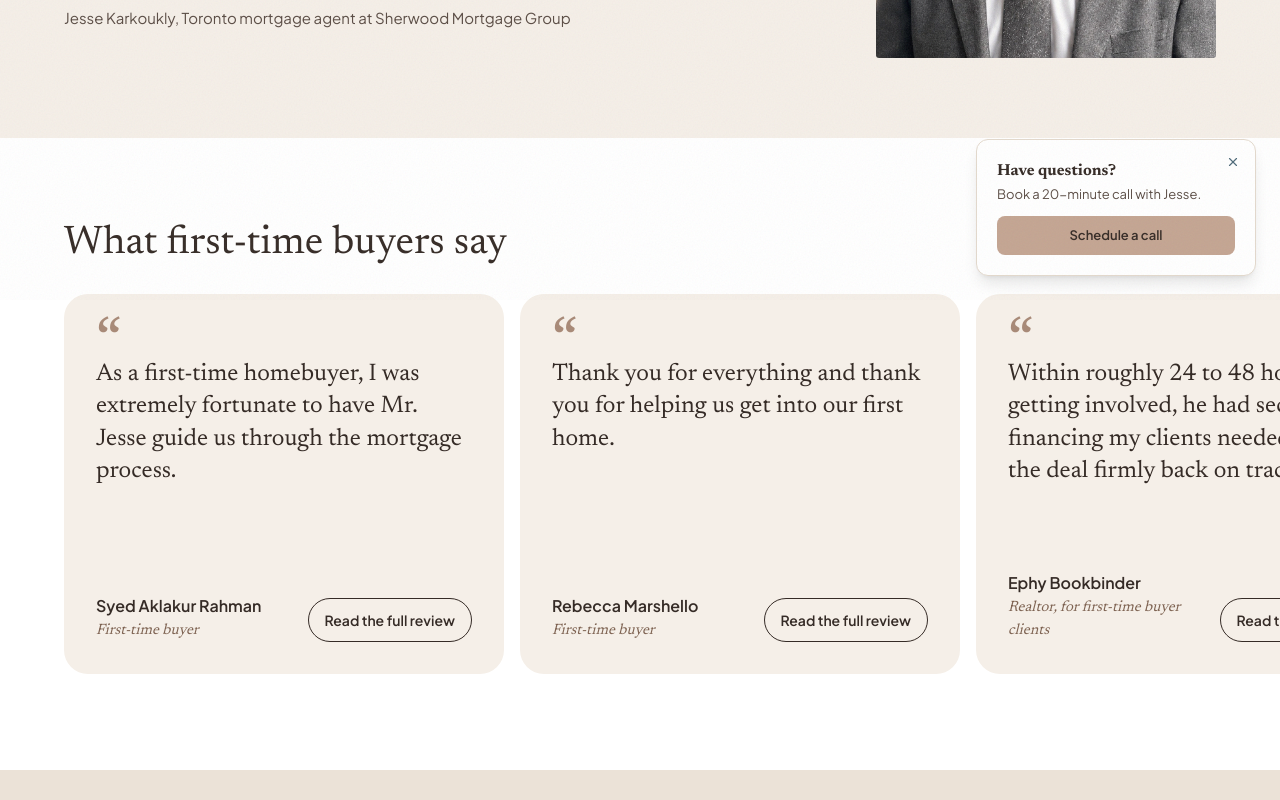
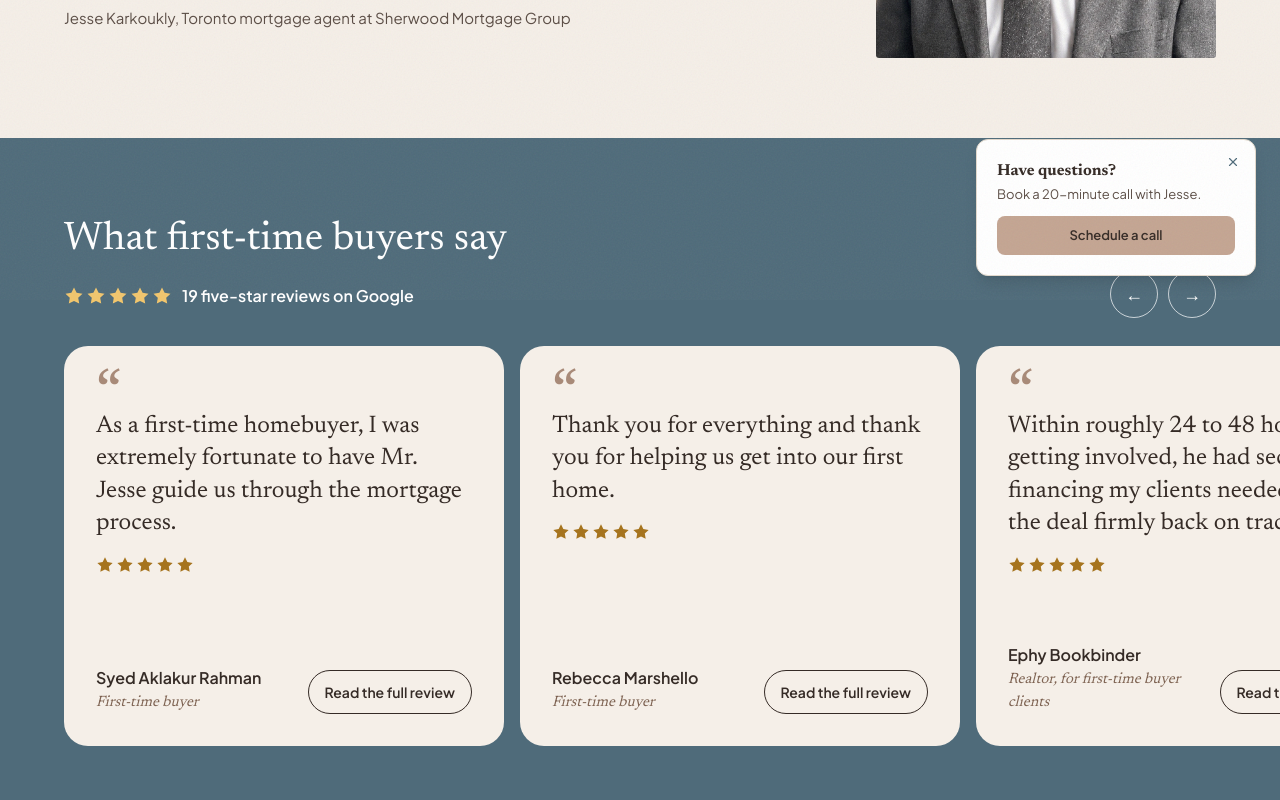
Before and after one commit to jessekarkoukly/jesse-mortgage-site, a Next.js app: page /lp/first-time-buyers in a window 1280 px wide. Shown: the part 500-1300 px from the top of the page. Built offline with nearby package versions, Linux system fonts and the light colour scheme; no server answers.

Commit message:
Landing reviews: sky deep band, five stars per card, Google review count (live with a Places key)
Co-Authored-By: Claude Opus 5.5 <noreply@anthropic.com>
Claude-Session: https://claude.ai/code/session_0127ggSrQFQBxaGossrkV31S

```diff
--- a/src/app/lp/first-time-buyers/page.tsx
+++ b/src/app/lp/first-time-buyers/page.tsx
@@ -1,6 +1,7 @@
 import type { Metadata } from "next";
 import PageShell from "@/components/PageShell";
 import FirstTimeBuyerLanding from "@/components/landing/FirstTimeBuyerLanding";
+import { getGoogleReviews } from "@/lib/googleReviews";
 
 // Ad-only landing page (Meta and ChatGPT ads). Hidden from search.
 export const metadata: Metadata = {
@@ -9,10 +10,11 @@ export const metadata: Metadata = {
   robots: { index: false, follow: false },
 };
 
-export default function Page() {
+export default async function Page() {
+  const google = await getGoogleReviews();
   return (
     <PageShell>
-      <FirstTimeBuyerLanding />
+      <FirstTimeBuyerLanding google={google} />
     </PageShell>
   );
 }
--- a/src/components/landing/FirstTimeBuyerLanding.tsx
+++ b/src/components/landing/FirstTimeBuyerLanding.tsx
@@ -5,6 +5,7 @@ import Link from "next/link";
 import MortgageQuestions from "@/components/home/MortgageQuestions";
 import ReviewCarousel, { type Review } from "@/components/landing/ReviewCarousel";
 import { B, serif, sans } from "@/components/home/brand";
+import type { GoogleReviews } from "@/lib/googleReviews";
 
 const schedule = () => window.dispatchEvent(new CustomEvent("open-booking-modal"));
 const story = () => window.dispatchEvent(new CustomEvent("open-story-form"));
@@ -81,7 +82,7 @@ function Buttons({ dark = false }: { dark?: boolean }) {
   );
 }
 
-export default function FirstTimeBuyerLanding() {
+export default function FirstTimeBuyerLanding({ google }: { google: GoogleReviews }) {
   return (
     <>
       {/* Hero */}
@@ -103,7 +104,7 @@ export default function FirstTimeBuyerLanding() {
         </div>
       </section>
 
-      <ReviewCarousel heading="What first-time buyers say" reviews={REVIEWS} />
+      <ReviewCarousel heading="What first-time buyers say" reviews={REVIEWS} google={google} />
 
       {/* How I help */}
       <section className="px-5 sm:px-6 py-16 lg:py-20" style={{ background: B.sand }}>
--- a/src/components/landing/ReviewCarousel.tsx
+++ b/src/components/landing/ReviewCarousel.tsx
@@ -2,6 +2,19 @@
 
 import { useRef, useState } from "react";
 import { B, GOOGLE_PROFILE_URL, serif, sans } from "@/components/home/brand";
+import type { GoogleReviews } from "@/lib/googleReviews";
+
+const STAR = "#A6741E";
+
+function Stars({ colour, size = 18 }: { colour: string; size?: number }) {
+  return (
+    <span className="inline-flex gap-0.5" aria-hidden="true">
+      {Array.from({ length: 5 }, (_, i) => (
+        <svg key={i} width={size} height={size} viewBox="0 0 20 20" fill={colour}><path d="M10 1.5l2.6 5.3 5.9.9-4.3 4.1 1 5.8L10 14.9l-5.2 2.7 1-5.8L1.5 7.7l5.9-.9z" /></svg>
+      ))}
+    </span>
+  );
+}
 
 export type Review = {
   name: string;
@@ -16,7 +29,9 @@ export type Review = {
  * Big review cards in a swipeable row. The front shows the moment that matters,
  * the back (flip) shows the full review word for word. Both sides are in the page.
  */
-export default function ReviewCarousel({ heading, reviews }: { heading: string; reviews: Review[] }) {
+export default function ReviewCarousel({ heading, reviews, google }: { heading: string; reviews: Review[]; google: GoogleReviews }) {
+  const allFive = google.rating >= 4.95;
+  const summary = allFive ? `${google.count} five-star reviews on Google` : `${google.rating.toFixed(1)} stars from ${google.count} reviews on Google`;
   const [flipped, setFlipped] = useState<Set<number>>(() => new Set());
   const rowRef = useRef<HTMLUListElement>(null);
   const toggle = (i: number) =>
@@ -34,12 +49,18 @@ export default function ReviewCarousel({ heading, reviews }: { heading: string;
   };
 
   return (
-    <section className="bg-white py-14 lg:py-20">
+    <section className="py-14 lg:py-20" style={{ background: B.skyDeep }}>
       <div className="px-5 sm:px-6"><div className="max-w-6xl mx-auto flex items-end justify-between gap-4 mb-7">
-        <h2 className="m-0 text-[2rem] sm:text-[2.5rem] leading-[1.1]" style={{ ...serif, fontWeight: 400, color: B.espresso }}>{heading}</h2>
+        <div className="flex flex-col gap-3">
+          <h2 className="m-0 text-[2rem] sm:text-[2.5rem] leading-[1.1]" style={{ ...serif, fontWeight: 400, color: B.white }}>{heading}</h2>
+          <a href={GOOGLE_PROFILE_URL} target="_blank" rel="noopener noreferrer" className="self-start flex items-center gap-2.5 min-h-[44px] text-[1rem] font-semibold underline-offset-4 hover:underline" style={{ ...sans, color: B.white }}>
+            <Stars colour="#F2C66D" size={20} />
+            <span>{summary}</span>
+          </a>
+        </div>
         <div className="hidden sm:flex gap-2.5 shrink-0">
-          <button type="button" aria-label="Previous review" onClick={() => scrollBy(-1)} className="cursor-pointer w-12 h-12 rounded-full border-[1.5px] border-[#D8CCC0] bg-white text-[#352B26] text-lg hover:border-[#4F6B7A] hover:text-[#4F6B7A] transition-colors duration-150">←</button>
-          <button type="button" aria-label="Next review" onClick={() => scrollBy(1)} className="cursor-pointer w-12 h-12 rounded-full border-[1.5px] border-[#D8CCC0] bg-white text-[#352B26] text-lg hover:border-[#4F6B7A] hover:text-[#4F6B7A] transition-colors duration-150">→</button>
+          <button type="button" aria-label="Previous review" onClick={() => scrollBy(-1)} className="cursor-pointer w-12 h-12 rounded-full border-[1.5px] border-white/70 bg-transparent text-white text-lg hover:bg-[#9DB6C3] hover:border-[#9DB6C3] hover:text-[#352B26] transition-colors duration-150">←</button>
+          <button type="button" aria-label="Next review" onClick={() => scrollBy(1)} className="cursor-pointer w-12 h-12 rounded-full border-[1.5px] border-white/70 bg-transparent text-white text-lg hover:bg-[#9DB6C3] hover:border-[#9DB6C3] hover:text-[#352B26] transition-colors duration-150">→</button>
         </div>
       </div></div>
 
@@ -53,13 +74,14 @@ export default function ReviewCarousel({ heading, reviews }: { heading: string;
           return (
             <li key={r.name} className="snap-start shrink-0 w-[86vw] sm:w-[440px] [perspective:1400px]">
               <div
-                className="jk-flip relative h-[360px] sm:h-[380px] transition-transform duration-700 [transform-style:preserve-3d] [transition-timing-function:cubic-bezier(0.22,1,0.36,1)]"
+                className="jk-flip relative h-[390px] sm:h-[400px] transition-transform duration-700 [transform-style:preserve-3d] [transition-timing-function:cubic-bezier(0.22,1,0.36,1)]"
                 style={{ transform: isFlipped ? "rotateY(180deg)" : "none" }}
               >
                 {/* Front: the moment */}
                 <div className="absolute inset-0 rounded-[24px] p-7 sm:p-8 flex flex-col [backface-visibility:hidden]" style={{ background: B.linen }} aria-hidden={isFlipped}>
                   <span aria-hidden="true" className="text-[4rem] leading-[0.6] h-8" style={{ ...serif, color: B.clay }}>“</span>
                   <p className="m-0 text-[1.375rem] sm:text-[1.5rem] leading-[1.35]" style={{ ...serif, fontWeight: 400, color: B.espresso }}>{r.highlight}</p>
+                  <span className="mt-4" role="img" aria-label="5 out of 5 stars"><Stars colour={STAR} /></span>
                   <div className="mt-auto flex flex-col items-start gap-4 pt-6 sm:flex-row sm:items-end sm:justify-between">
                     <span className="flex flex-col gap-0.5" style={sans}>
                       <span className="text-[1rem] font-semibold" style={{ color: B.espresso }}>{r.name}</span>
--- /dev/null
+++ b/src/lib/googleReviews.ts
@@ -0,0 +1,31 @@
+// Google review count for Jesse's Business Profile.
+// With GOOGLE_PLACES_API_KEY set in Vercel, the count and rating come live from Google
+// (refreshed once a day). Without it, the last checked values below are used.
+export type GoogleReviews = { count: number; rating: number };
+
+// Checked on Google Maps, October 24, 2026: 19 reviews, all 5 stars.
+export const GOOGLE_REVIEWS_FALLBACK: GoogleReviews = { count: 19, rating: 5 };
+
+export async function getGoogleReviews(): Promise<GoogleReviews> {
+  const key = (process.env.GOOGLE_PLACES_API_KEY ?? "").trim();
+  if (!key) return GOOGLE_REVIEWS_FALLBACK;
+  try {
+    const res = await fetch("https://places.googleapis.com/v1/places:searchText", {
+      method: "POST",
+      headers: {
+        "Content-Type": "application/json",
+        "X-Goog-Api-Key": key,
+        "X-Goog-FieldMask": "places.displayName,places.rating,places.userRatingCount",
+      },
+      body: JSON.stringify({ textQuery: "Jesse Karkoukly Mortgage Agent, 390 Dupont St, Toronto" }),
+      next: { revalidate: 86400 },
+    });
+    if (!res.ok) return GOOGLE_REVIEWS_FALLBACK;
+    const data = (await res.json()) as { places?: { displayName?: { text?: string }; rating?: number; userRatingCount?: number }[] };
+    const place = data.places?.find((p) => p.displayName?.text?.includes("Karkoukly"));
+    if (!place?.userRatingCount || !place.rating) return GOOGLE_REVIEWS_FALLBACK;
+    return { count: place.userRatingCount, rating: place.rating };
+  } catch {
+    return GOOGLE_REVIEWS_FALLBACK;
+  }
+}
```
